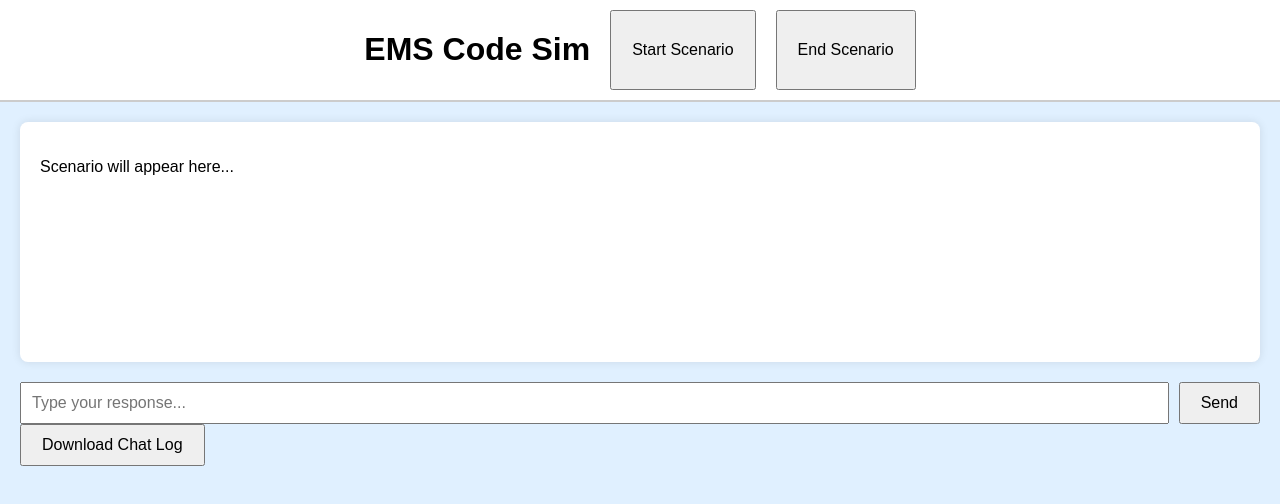
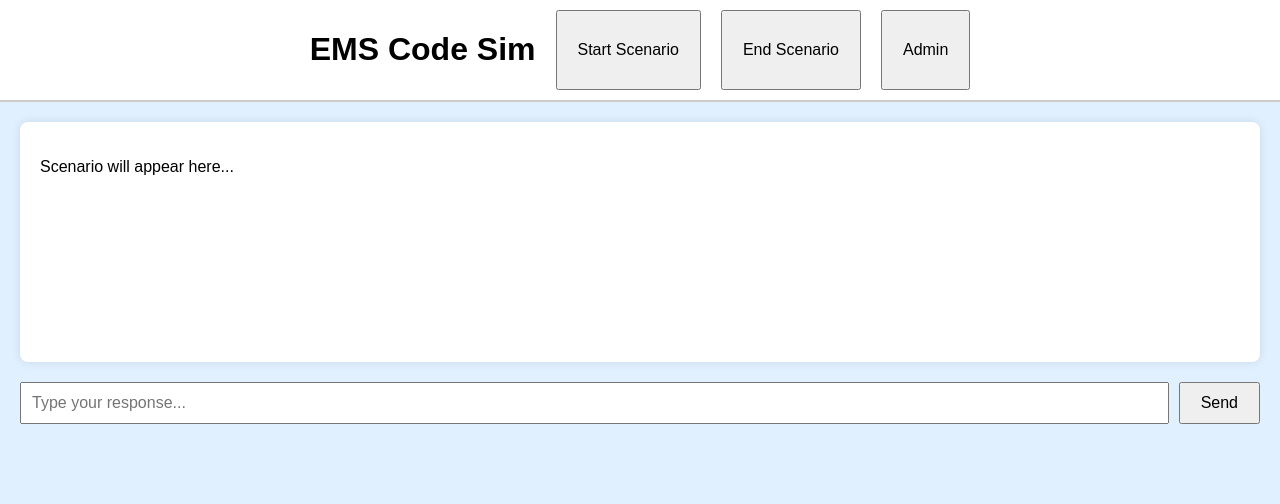
Before and after one commit to EMSCodeSim/version3, a website: page index.html in a window 1280 px wide. Drawn offline with Linux system fonts and the light colour scheme; no server answers.

Commit message:
Update index.html

```diff
--- a/index.html
+++ b/index.html
@@ -11,6 +11,7 @@
     <h1>EMS Code Sim</h1>
     <button id="startBtn">Start Scenario</button>
     <button id="endBtn">End Scenario</button>
+    <button id="adminBtn">Admin</button> <!-- ✅ New Admin Button -->
   </header>
 
   <main>
@@ -22,12 +23,13 @@
       <input type="text" id="userInput" placeholder="Type your response..." />
       <button id="sendBtn">Send</button>
     </div>
-
-    <div id="downloadArea">
-      <button id="downloadLogBtn">Download Chat Log</button>
-    </div>
   </main>
 
   <script src="scripts/app.js"></script>
+  <script>
+    document.getElementById("adminBtn").addEventListener("click", () => {
+      window.location.href = "/admin.html";  // ✅ Link to Admin Page
+    });
+  </script>
 </body>
 </html>
```
